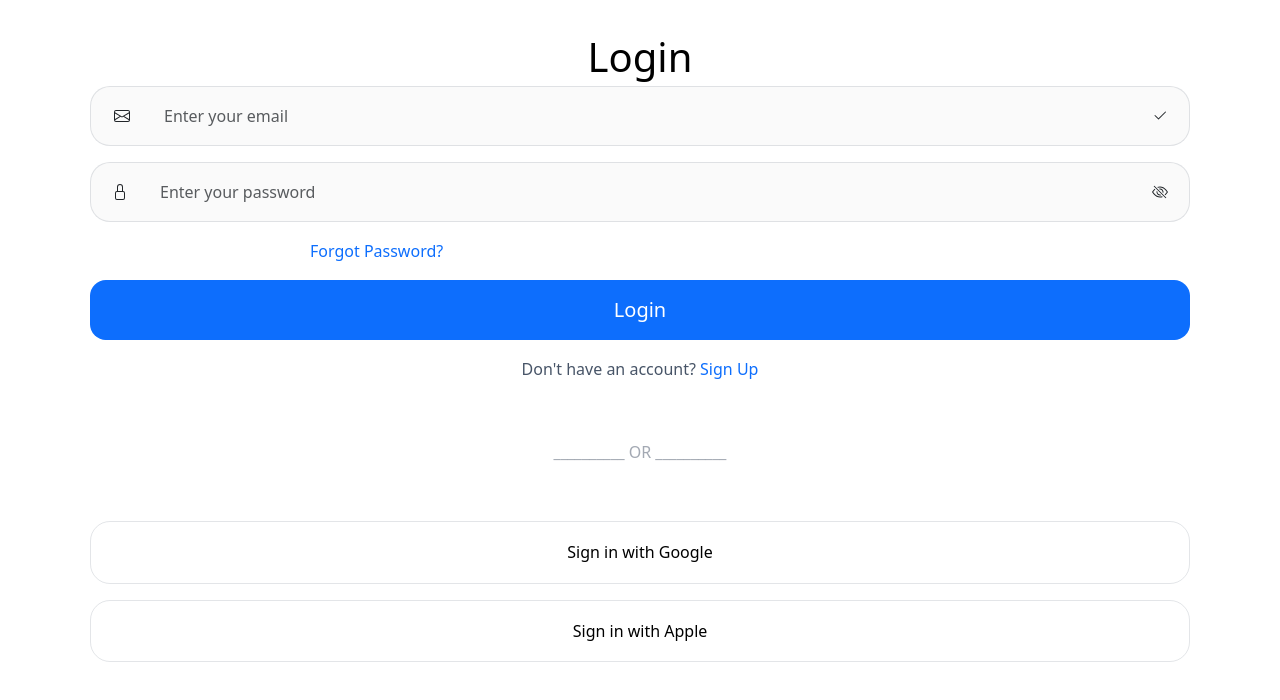
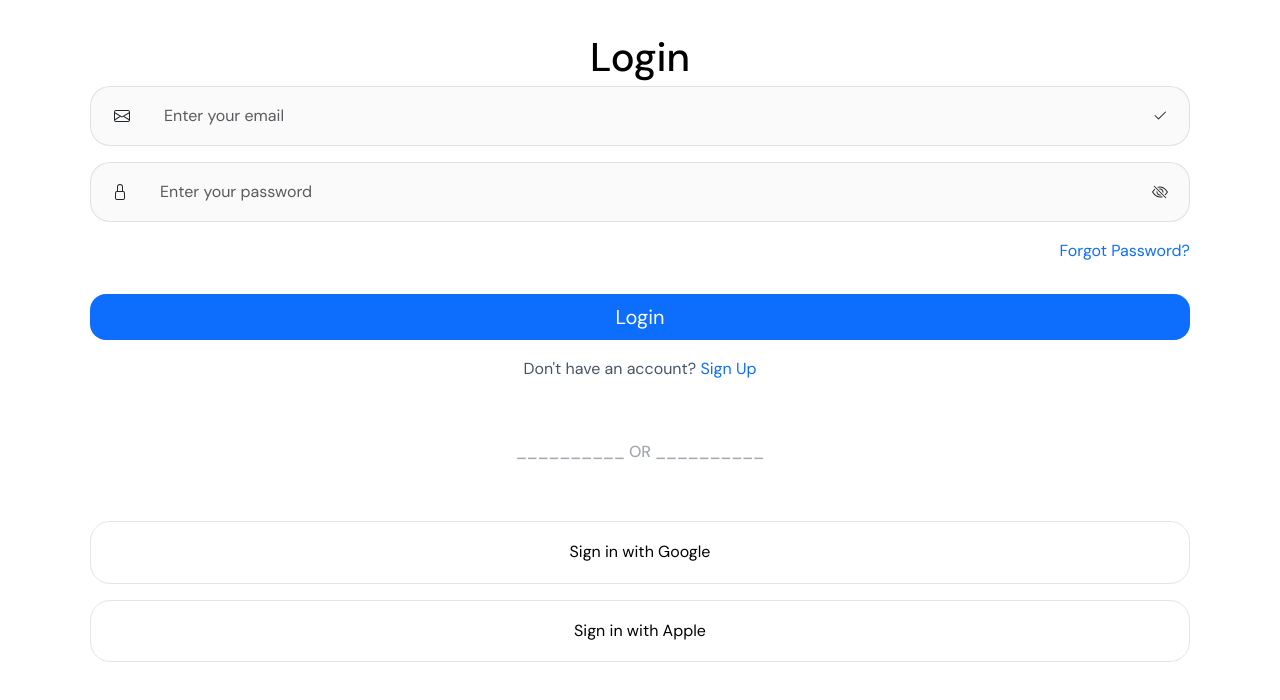
Before and after one commit to Remedialcare/r1, a plain HTML site: page login.html in a window 1280 px wide. Drawn offline with nearby package versions, Linux system fonts and the light colour scheme.

Commit message:
Modification

```diff
--- a/css/style.css
+++ b/css/style.css
@@ -1,11 +1,15 @@
+
 * {
     box-sizing: border-box;
 }
+
+*{
+    font-family: 'DM Sans', sans-serif;
+}
+
 .login-header{
-    width: 138px;
     height: 38px;
     top: 57px;
-    left: 146px;
     text-align: center;
     font-style: normal;
     font-weight: 500;
@@ -80,7 +84,7 @@
 }
 
 .forgot-password-link{
-   padding-left: 220px;
+    text-align: right;
    font-size: 16px;
    font-weight: 400px;
    font-style: normal;
@@ -89,8 +93,7 @@
 }
 
 .login-button{
-    padding: 14px 0
-    width: 382px;
+    padding: 14px 0;
     height: 60px;
     top: 321px;
     left:24px;
@@ -100,7 +103,6 @@
     line-height: 165.02%;
     text-align: center;
     border-radius: 20px;
-    background-color: #1849A9;
     cursor: pointer;
 
 }
@@ -164,3 +166,9 @@ a{
     line-height: 165.02%
 
 }
+
+
+
+
+
+}
--- a/index.html
+++ b/login.html
@@ -9,7 +9,9 @@
     rel="stylesheet"
     integrity="sha384-KK94CHFLLe+nY2dmCWGMq91rCGa5gtU4mk92HdvYe+M/SXH301p5ILy+dN9+nJOZ"
     crossorigin="anonymous">
-    <script src="https://kit.fontawesome.com/fef7cb19f1.js" crossorigin="anonymous"></script>
+    <link rel="preconnect" href="https://fonts.googleapis.com">
+    <link rel="preconnect" href="https://fonts.gstatic.com" crossorigin>
+    <link href="https://fonts.googleapis.com/css2?family=DM+Sans:ital,wght@0,400;0,500;0,700;1,400;1,500;1,700&display=swap" rel="stylesheet">
     <link rel="stylesheet" type="text/css" href="css/style.css">
 
 </head>
@@ -80,11 +82,13 @@
                             <a href="#" title="Sign in with Google" class="text-decoration-none">Sign in with Google</a>
                         </div>
 
+
                         <div class="apple-sign-up mb-3">
 
                             <a href="#" title="Sign in with Apple" class="text-decoration-none">Sign in with Apple</a>
 
                         </div>
+
 
 
                 </div>
```
Also changed, not shown: signup.html (added).
